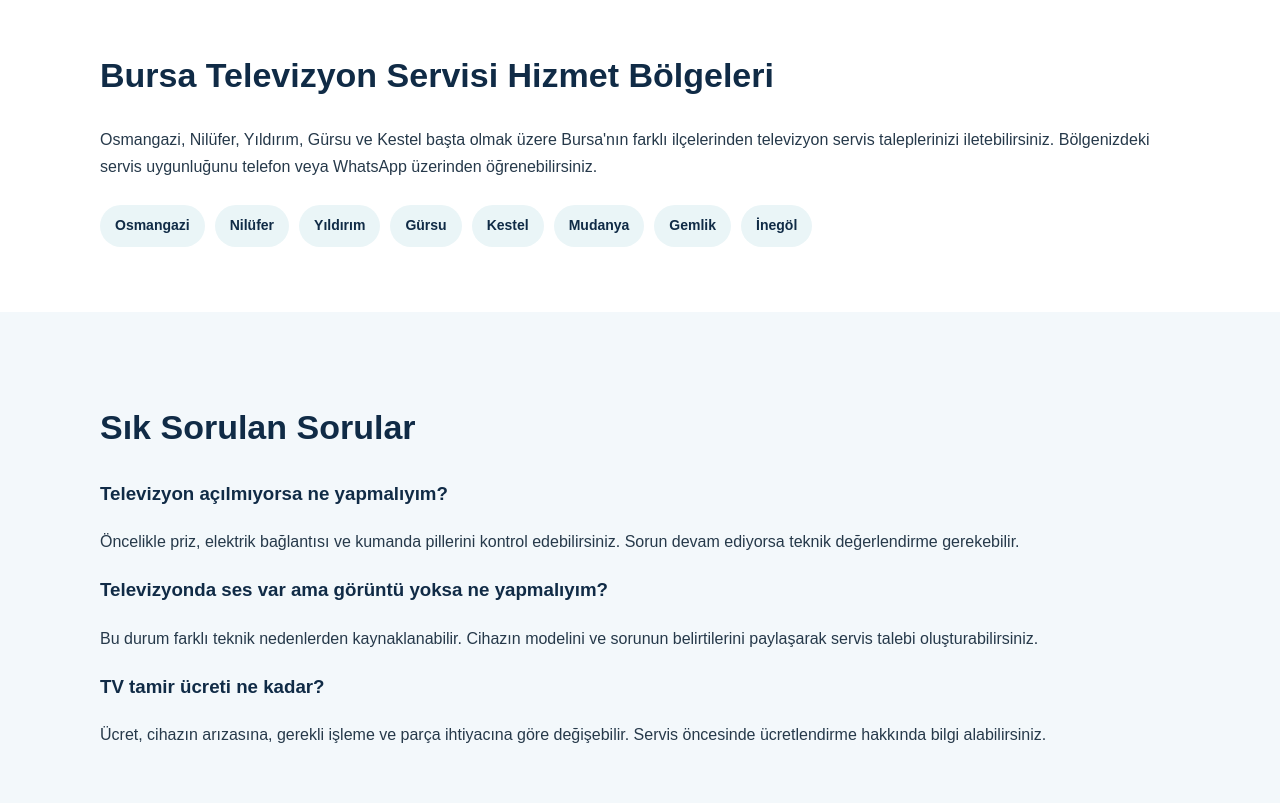
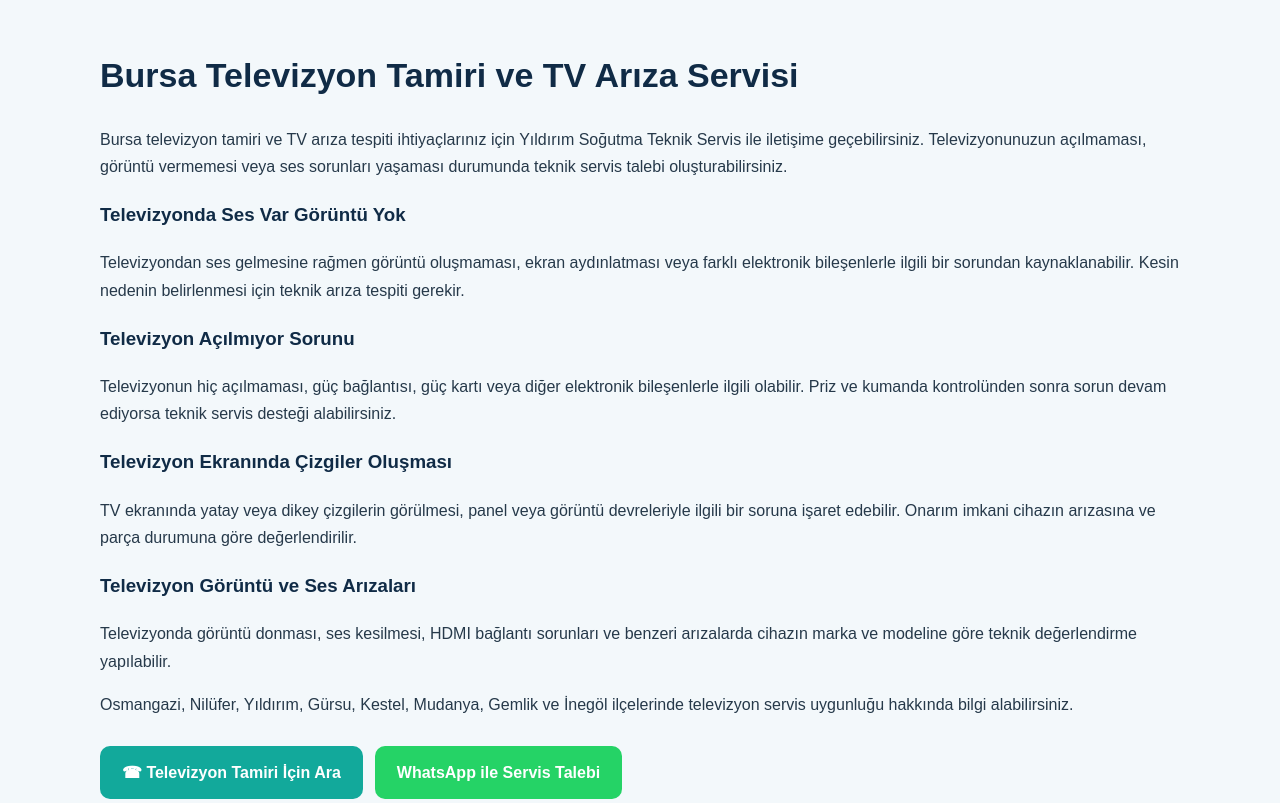
Before and after one commit to yildirimsogutmaofficial/sogutma, a plain HTML site: page televizyon-servisi.html in a window 1280 px wide. Shown: the part 1200-2003 px from the top of the page. Drawn offline with Linux system fonts and the light colour scheme.

Commit message:
Update televizyon-servisi.html

```diff
--- a/televizyon-servisi.html
+++ b/televizyon-servisi.html
@@ -301,6 +301,88 @@
     </div>
   </section>
 
+<section class="content">
+  <div class="container">
+
+    <h2>Bursa Televizyon Tamiri ve TV Arıza Servisi</h2>
+
+    <p>
+      Bursa televizyon tamiri ve TV arıza
+      tespiti ihtiyaçlarınız için Yıldırım
+      Soğutma Teknik Servis ile iletişime
+      geçebilirsiniz. Televizyonunuzun
+      açılmaması, görüntü vermemesi veya
+      ses sorunları yaşaması durumunda
+      teknik servis talebi oluşturabilirsiniz.
+    </p>
+
+    <h3>Televizyonda Ses Var Görüntü Yok</h3>
+    <p>
+      Televizyondan ses gelmesine rağmen
+      görüntü oluşmaması, ekran aydınlatması
+      veya farklı elektronik bileşenlerle
+      ilgili bir sorundan kaynaklanabilir.
+      Kesin nedenin belirlenmesi için
+      teknik arıza tespiti gerekir.
+    </p>
+
+    <h3>Televizyon Açılmıyor Sorunu</h3>
+    <p>
+      Televizyonun hiç açılmaması,
+      güç bağlantısı, güç kartı veya
+      diğer elektronik bileşenlerle
+      ilgili olabilir. Priz ve kumanda
+      kontrolünden sonra sorun devam
+      ediyorsa teknik servis desteği
+      alabilirsiniz.
+    </p>
+
+    <h3>Televizyon Ekranında Çizgiler Oluşması</h3>
+    <p>
+      TV ekranında yatay veya dikey
+      çizgilerin görülmesi, panel
+      veya görüntü devreleriyle
+      ilgili bir soruna işaret edebilir.
+      Onarım imkani cihazın arızasına
+      ve parça durumuna göre değerlendirilir.
+    </p>
+
+    <h3>Televizyon Görüntü ve Ses Arızaları</h3>
+    <p>
+      Televizyonda görüntü donması,
+      ses kesilmesi, HDMI bağlantı
+      sorunları ve benzeri arızalarda
+      cihazın marka ve modeline göre
+      teknik değerlendirme yapılabilir.
+    </p>
+
+    <p>
+      Osmangazi, Nilüfer, Yıldırım,
+      Gürsu, Kestel, Mudanya, Gemlik
+      ve İnegöl ilçelerinde televizyon
+      servis uygunluğu hakkında
+      bilgi alabilirsiniz.
+    </p>
+
+    <div class="buttons">
+
+      <a class="btn btn-phone"
+         href="tel:+908503080849">
+        ☎ Televizyon Tamiri İçin Ara
+      </a>
+
+      <a class="btn btn-wa"
+         href="https://wa.me/905057068598?text=Bursa%20televizyon%20tamiri%20i%C3%A7in%20bilgi%20almak%20istiyorum."
+         target="_blank"
+         rel="noopener noreferrer">
+        WhatsApp ile Servis Talebi
+      </a>
+
+    </div>
+
+  </div>
+</section>
+
   <section class="content area">
     <div class="container">
       <h2>Bursa Televizyon Servisi Hizmet Bölgeleri</h2>
```
